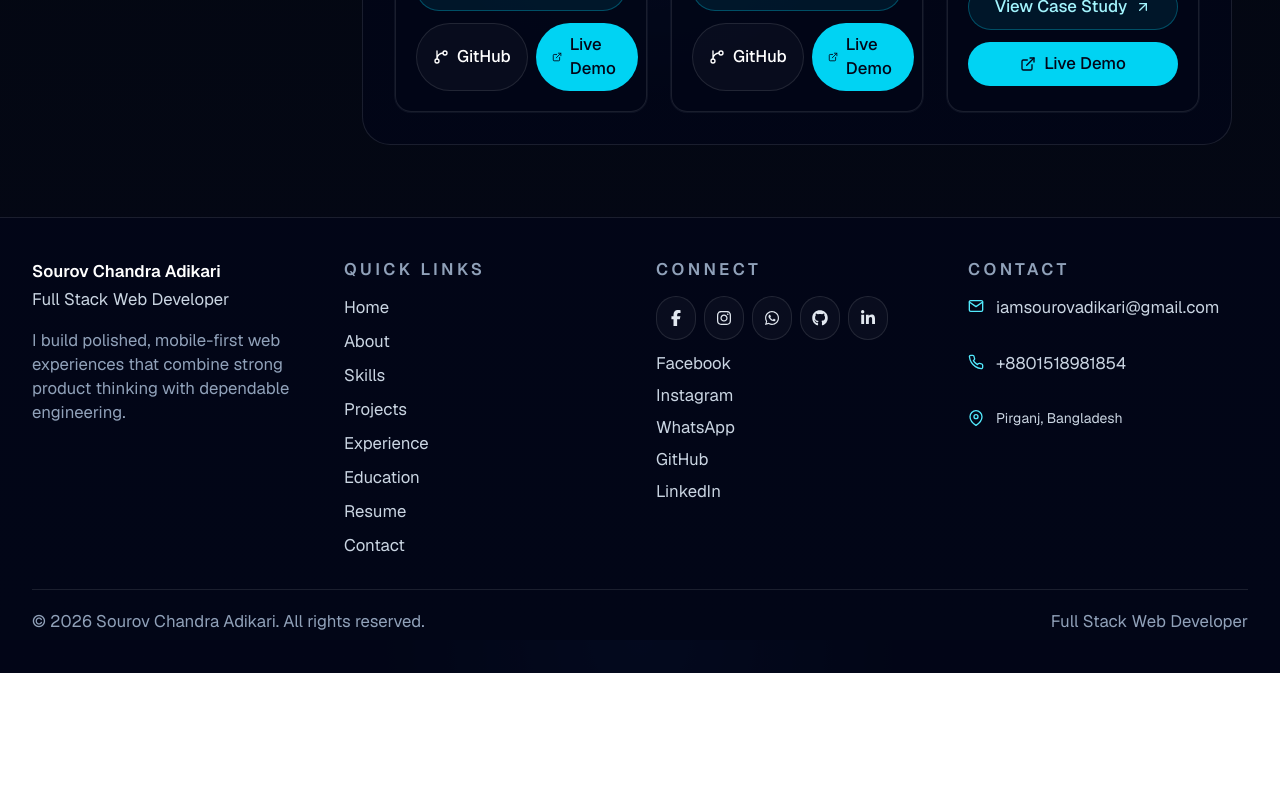
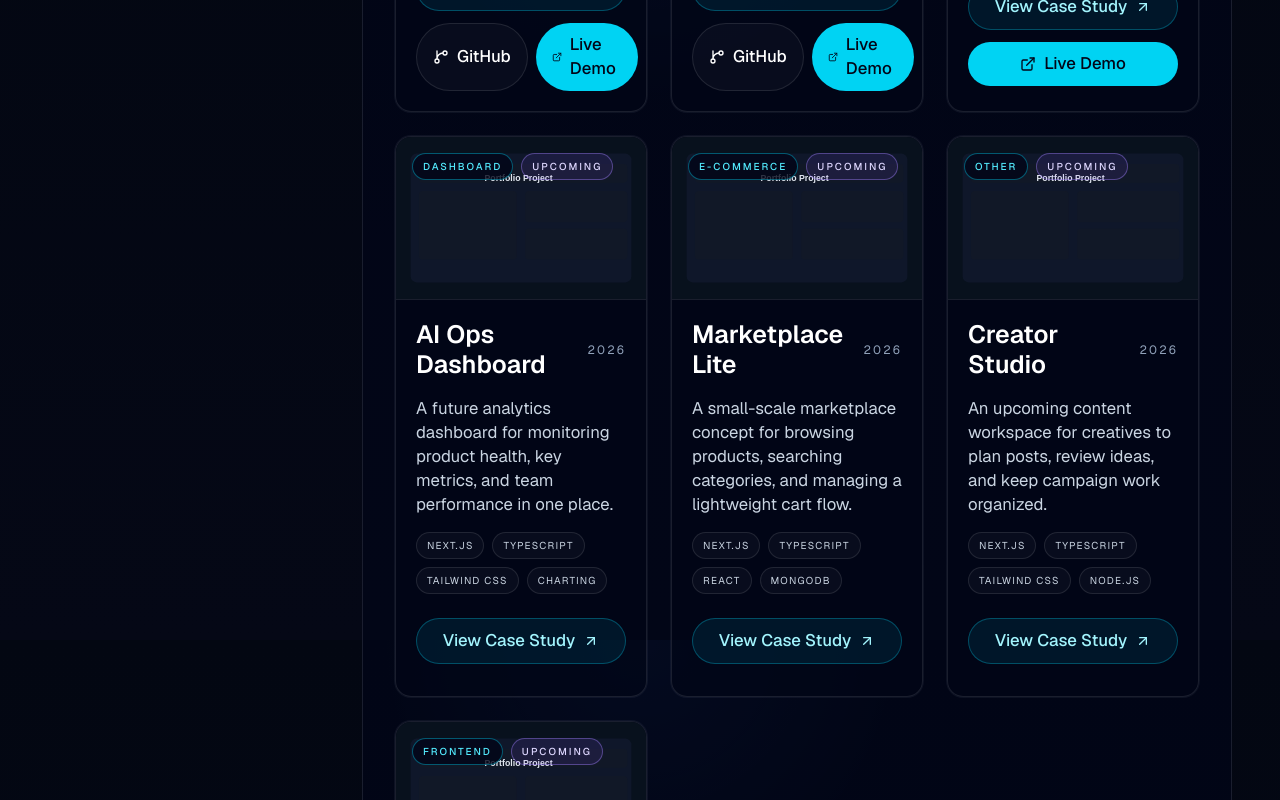
Before and after one commit to URSourovAdikari/sca-portfolio, a Next.js app: page /projects in a window 1280 px wide. Shown: the part 960-1760 px from the top of the page. Before the commit the page ends 1633 px from the top, so only its background shows below. Built offline with nearby package versions, Linux system fonts and the light colour scheme.

Commit message:
updated site shell tsx file v3

```diff
--- a/components/site-shell.tsx
+++ b/components/site-shell.tsx
@@ -4,7 +4,7 @@ import Link from "next/link";
 import Image from "next/image";
 import { usePathname } from "next/navigation";
 import { AnimatePresence, motion } from "framer-motion";
-import { ArrowUpRight, BriefcaseBusiness, FileText, GraduationCap, Home, MessageSquareText } from "lucide-react";
+import { ArrowUpRight, BriefcaseBusiness, GraduationCap, Home } from "lucide-react";
 import { FiMenu, FiX } from "react-icons/fi";
 import { useEffect, useState } from "react";
 import { navItems, personalInfo } from "@/data/portfolio";
--- a/data/portfolio.ts
+++ b/data/portfolio.ts
@@ -29,8 +29,6 @@ export const navItems: NavItem[] = [
   { href: "/projects", label: "Projects" },
   { href: "/experience", label: "Experience" },
   { href: "/education", label: "Education" },
-  { href: "/resume", label: "Resume" },
-  { href: "/contact", label: "Contact" },
 ];
 
 export const socialLinks: SocialLink[] = [
--- a/data/projects.ts
+++ b/data/projects.ts
@@ -148,6 +148,114 @@ export const projects: Project[] = [
       "Worked on keeping breadth and clarity balanced in a front-end experience",
     ],
   },
+  {
+    id: "upcoming-ai-ops-dashboard",
+    title: "AI Ops Dashboard",
+    slug: "ai-ops-dashboard",
+    description: "A future analytics dashboard for monitoring product health, key metrics, and team performance in one place.",
+    longDescription:
+      "This upcoming concept focuses on performance analytics, task visibility, and simple reporting for modern product teams. It is designed to provide clean operational insight without overwhelming the user.",
+    category: "Dashboard",
+    status: "upcoming",
+    technologies: ["Next.js", "TypeScript", "Tailwind CSS", "Charting"],
+    features: [
+      "Executive summary panels",
+      "Operational KPI tracking",
+      "Team activity overview",
+      "Responsive reporting workspace",
+    ],
+    image: "/images/projects/portfolio-project.svg",
+    screenshots: ["/images/projects/portfolio-project.svg"],
+    githubUrl: "",
+    liveUrl: "",
+    featured: false,
+    year: 2026,
+    purpose: "Build a clearer view of business health and performance signals for a fast-moving team.",
+    solution: "The concept centers on simplified metric grouping, readable summaries, and dashboard patterns that scale with product complexity.",
+    highlights: ["Metric-first design", "Clean reporting flow", "Operational visibility"],
+    lessons: ["Improve data hierarchy", "Design for readability", "Keep dashboards actionable"],
+  },
+  {
+    id: "upcoming-marketplace-lite",
+    title: "Marketplace Lite",
+    slug: "marketplace-lite",
+    description: "A small-scale marketplace concept for browsing products, searching categories, and managing a lightweight cart flow.",
+    longDescription:
+      "This upcoming storefront idea explores a simpler marketplace experience with category browsing, product discovery, and a straightforward order flow. It is meant to keep the interface fast, modern, and easy to expand.",
+    category: "E-commerce",
+    status: "upcoming",
+    technologies: ["Next.js", "TypeScript", "React", "MongoDB"],
+    features: [
+      "Product search and filters",
+      "Lightweight shopping flow",
+      "Category-based browsing",
+      "Responsive storefront layout",
+    ],
+    image: "/images/projects/portfolio-project.svg",
+    screenshots: ["/images/projects/portfolio-project.svg"],
+    githubUrl: "",
+    liveUrl: "",
+    featured: false,
+    year: 2026,
+    purpose: "Create a compact, conversion-friendly storefront concept that remains easy to extend later.",
+    solution: "The interface will lean on clear filters, concise product cards, and a simplified buying journey to keep the experience strong and scalable.",
+    highlights: ["Simplified UX", "Search-driven discovery", "Scalable storefront structure"],
+    lessons: ["Balance product density", "Keep carts frictionless", "Design for scale"],
+  },
+  {
+    id: "upcoming-creator-studio",
+    title: "Creator Studio",
+    slug: "creator-studio",
+    description: "An upcoming content workspace for creatives to plan posts, review ideas, and keep campaign work organized.",
+    longDescription:
+      "This concept is built around content planning and project tracking for creators and digital teams. The goal is to keep work beautifully structured while easing day-to-day publishing coordination.",
+    category: "Other",
+    status: "upcoming",
+    technologies: ["Next.js", "TypeScript", "Tailwind CSS", "Node.js"],
+    features: [
+      "Campaign planning board",
+      "Content calendar workflows",
+      "Task and idea tracking",
+      "Collaborative planning layout",
+    ],
+    image: "/images/projects/portfolio-project.svg",
+    screenshots: ["/images/projects/portfolio-project.svg"],
+    githubUrl: "",
+    liveUrl: "",
+    featured: false,
+    year: 2026,
+    purpose: "Design a more organized workflow for creators juggling planning, publishing, and strategy.",
+    solution: "The concept focuses on a multi-panel workspace with clear priorities, quick content actions, and a calmer planning experience.",
+    highlights: ["Planning-first UX", "Content organization", "Creative workflow system"],
+    lessons: ["Keep planning calm", "Separate strategy from execution", "Design around focus"],
+  },
+  {
+    id: "upcoming-travel-brief",
+    title: "Travel Brief",
+    slug: "travel-brief",
+    description: "A future travel planning app concept for itineraries, booking notes, and destination research in one experience.",
+    longDescription:
+      "This upcoming travel app concept organizes trip planning into a simple view of destinations, bookings, and notes. It is intended to make trip preparation feel more structured and less scattered.",
+    category: "Frontend",
+    status: "upcoming",
+    technologies: ["Next.js", "TypeScript", "Tailwind CSS", "Map APIs"],
+    features: [
+      "Trip itinerary planning",
+      "Destination quick notes",
+      "Booking summary panels",
+      "Mobile-friendly planning flow",
+    ],
+    image: "/images/projects/portfolio-project.svg",
+    screenshots: ["/images/projects/portfolio-project.svg"],
+    githubUrl: "",
+    liveUrl: "",
+    featured: false,
+    year: 2026,
+    purpose: "Make multi-stop trip planning easier to organize and review in one place.",
+    solution: "The concept combines note-taking, summary cards, and trip timelines so planning feels streamlined and easy to revisit.",
+    highlights: ["Trip planning overview", "Clear itinerary flow", "Mobile-first research"],
+    lessons: ["Focus on journey clarity", "Simplify planning steps", "Design for repeat usage"],
+  },
 ];
 
 export const featuredProjects = projects.filter((project) => project.featured);
```
